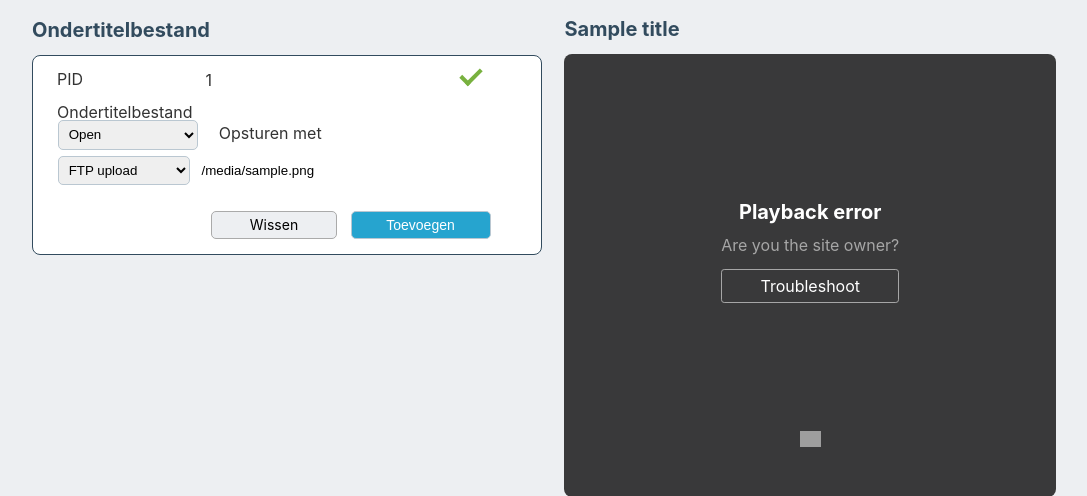
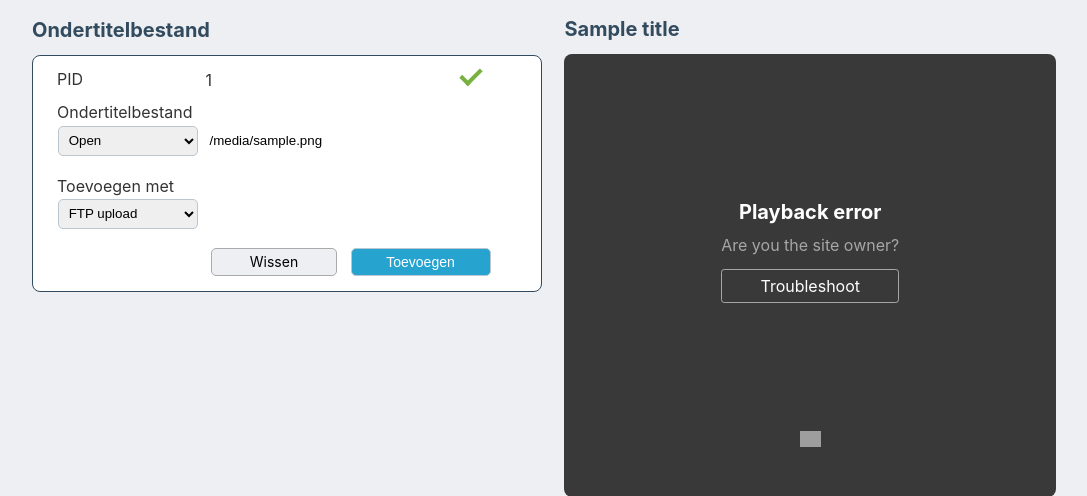
Before and after one commit to viaacode/subloader, a Flask app: template app/templates/preview.html in a window 1280 px wide. Shown: the part 80-576 px from the top of the page, without its empty margins (96-1183 px from the left). Run offline with Flask 2, Linux system fonts and the light colour scheme; the template is opened without the code that fills it: most values are stand-ins (such as "Sample title", 1, 10 or a date in 2020); grey boxes are pictures that could not be loaded.

Commit message:
some more styling. default to ftp upload (and hide the mediahaven select option). tests now run. ftp shows proper errors and catches host not found (in case vpn is not connected you get this). FTP output is now shown on success and errors

```diff
--- a/app/static/style.css
+++ b/app/static/style.css
@@ -372,10 +372,10 @@
   height: 10em;
 }
 
-#subtitle_type {
+#subtitle_type, #transfer_method {
   width: 140px;
+  margin-top: 5px;
 }
-
 
 .check {
   margin-left: 10px;
--- a/app/templates/preview.html
+++ b/app/templates/preview.html
@@ -24,15 +24,15 @@
       <option value="open" {{'selected="selected"' if subtitle_type=='open'}}>Open</option>
       <option value="closed" {{'selected="selected"' if subtitle_type=='closed'}}>Closed</option>
     </select>
-
-    <label>Opsturen met</label><br/>
+    <input readonly=readonly name="subtitle_show_path" id="subtitle_file" value='{{subtitle_file}}'/>
+    <br/><br/>
+    <label>Toevoegen met</label><br/>
     <select name="transfer_method" id="transfer_method">
       <option value="ftp" {{'selected="selected"'}}>FTP upload</option>
-      <option value="api">Mediahaven API</option>
+      <!-- disable api mode until issue on mh_api side is fixed -->
+      <!-- option value="api">Mediahaven API</option -->
     </select>
-
-
-    <input readonly=readonly name="subtitle_show_path" id="subtitle_file" value='{{subtitle_file}}'/>
+    <br/>
 
     {% if validation_errors %}
     <span class="form_errors">{{validation_errors}}</span>
```
Also changed, not shown: app/ftp_uploader.py (+7 -0 lines).
